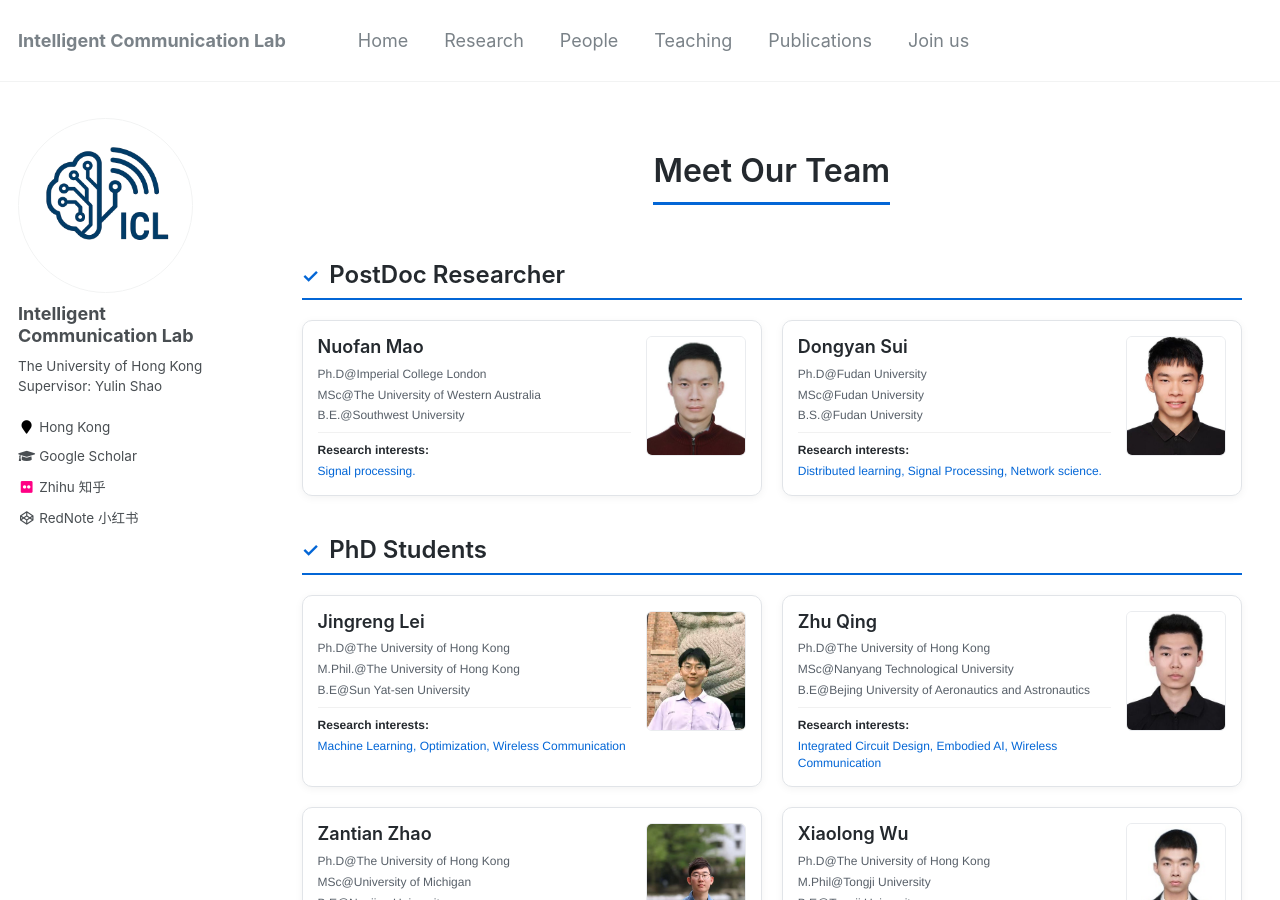
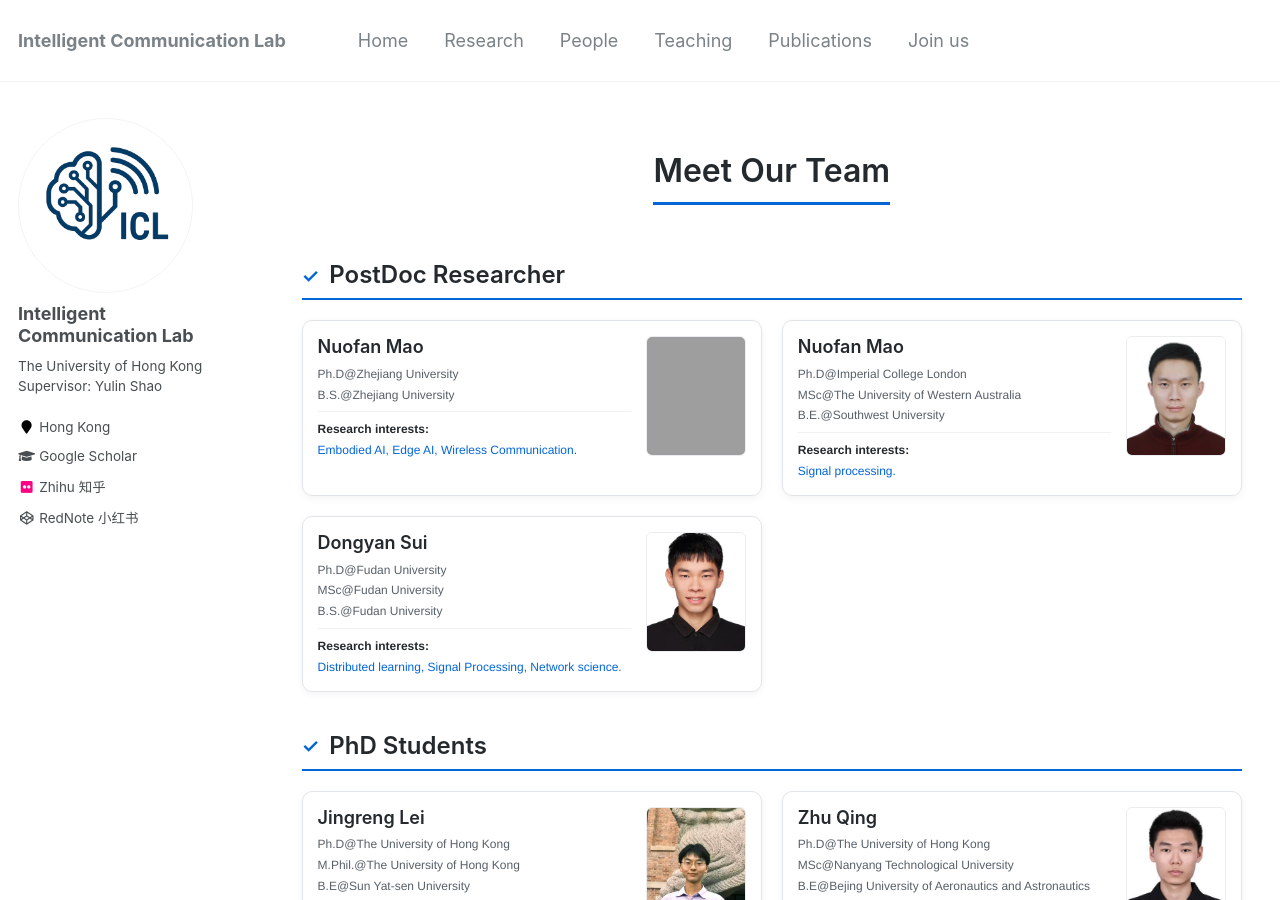
Before and after one commit to hku-icl/hku-icl.github.io, a Jekyll site: the page built from _pages/ppl.md, in a window 1280 px wide and 900 px high. Built offline with Jekyll 4.4.1, drawn with Linux system fonts in a browser that asks for light colours; grey boxes are pictures that could not be loaded.

Commit message:
Update ppl.md

```diff
--- a/_pages/ppl.md
+++ b/_pages/ppl.md
@@ -174,6 +174,23 @@ author_profile: true
   <!-- PostDoc Researcher Section -->
   <h2 class="section-title">PostDoc Researcher</h2>
   <div class="team-grid">
+
+    <!-- Maojun Zhang -->
+    <div class="team-card">
+      <div class="member-info">
+        <h3 class="member-name">Nuofan Mao</h3>
+        <p class="member-degree">Ph.D@Zhejiang University</p>
+        <p class="member-degree">B.S.@Zhejiang University</p>
+        <div class="member-interest">
+          <p class="interest-label">Research interests:</p>
+          <p class="interest-content">Embodied AI, Edge AI, Wireless Communication.</p>
+        </div>
+      </div>
+      <div class="member-photo">
+        <img src="/images/maojun2026.jpg" alt="Maojun Zhang">
+      </div>
+    </div>
+
 
     <!-- Nuofan Mao -->
     <div class="team-card">
```
